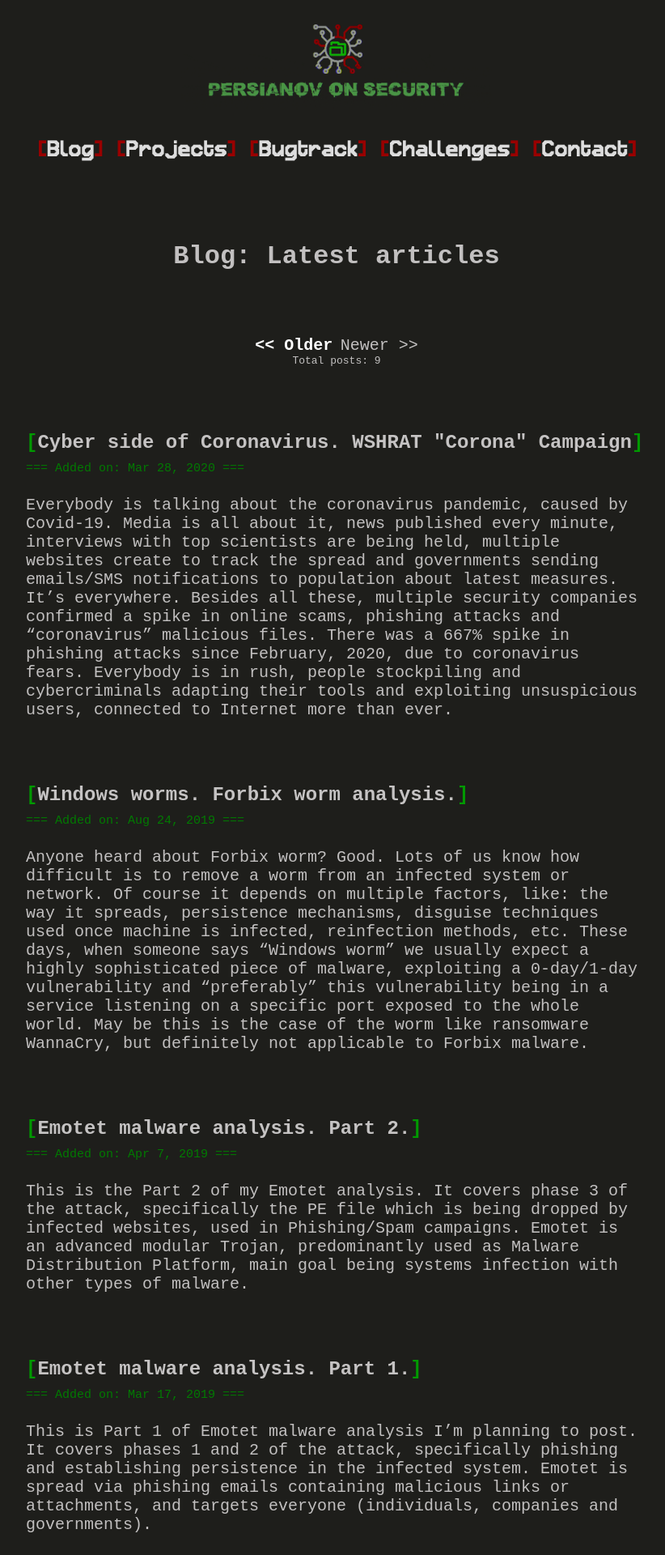
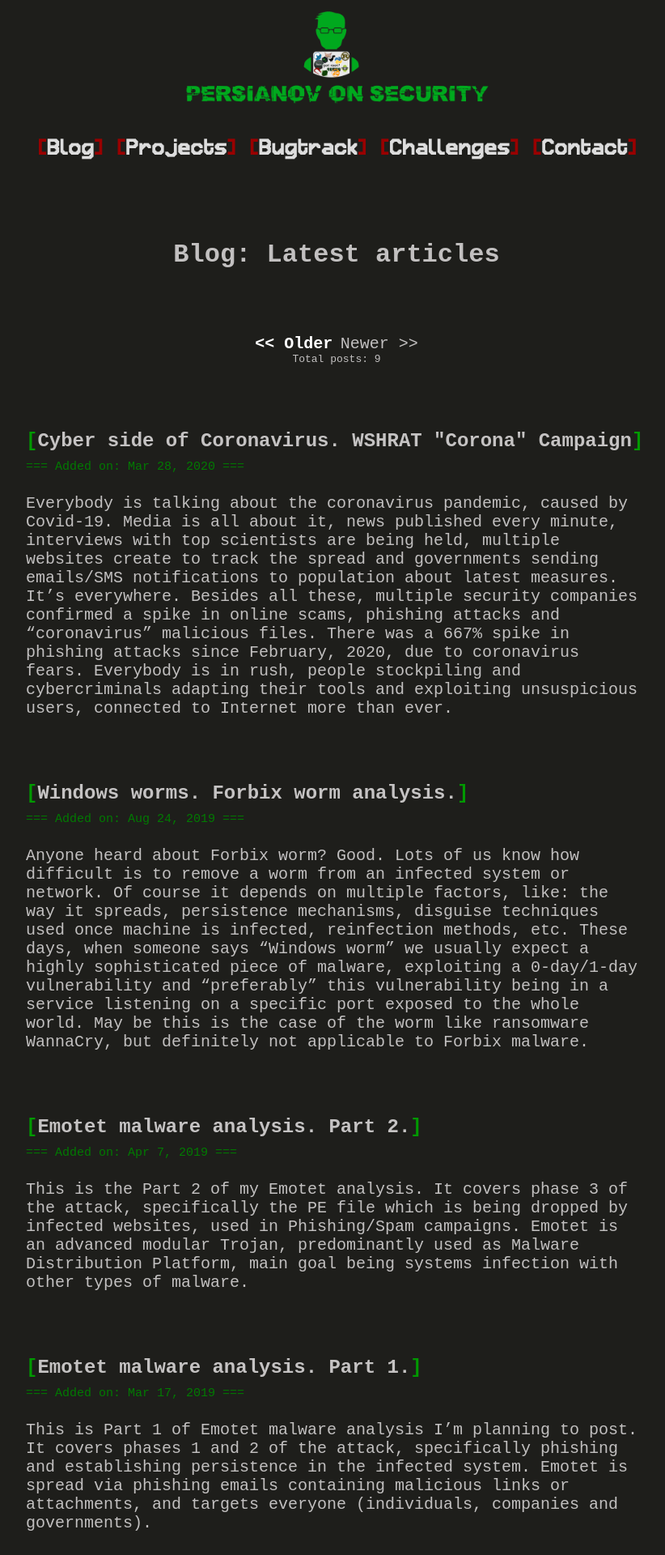
Before and after one commit to num1r0/num1r0.github.io, a Jekyll site: the page built from index.html, in a window 1280 px wide. Shown: the top 1920 px of the page at 81% size, without its empty margins (224-1046 px from the left). Built offline with Jekyll 4.4.1, drawn with Linux system fonts in a browser that asks for light colours; the list of posts is cut into pages by our own code.

Commit message:
new header testing

```diff
--- a/_layouts/default.html
+++ b/_layouts/default.html
@@ -24,7 +24,7 @@
         {% seo %}
     </head>
 <body>
-    <img class="header_image" src="/img/header.gif" alt="Persianov on Security"/>
+    <img class="header_image" src="/img/header_2.png" alt="Persianov on Security"/>
 
     <div class="top_nav">
         <a href="/"><span class="red" title="Blog posts">[</span>Blog<span class="red">]</span></a>
```
Also changed, not shown: img/header_2.png (added).
